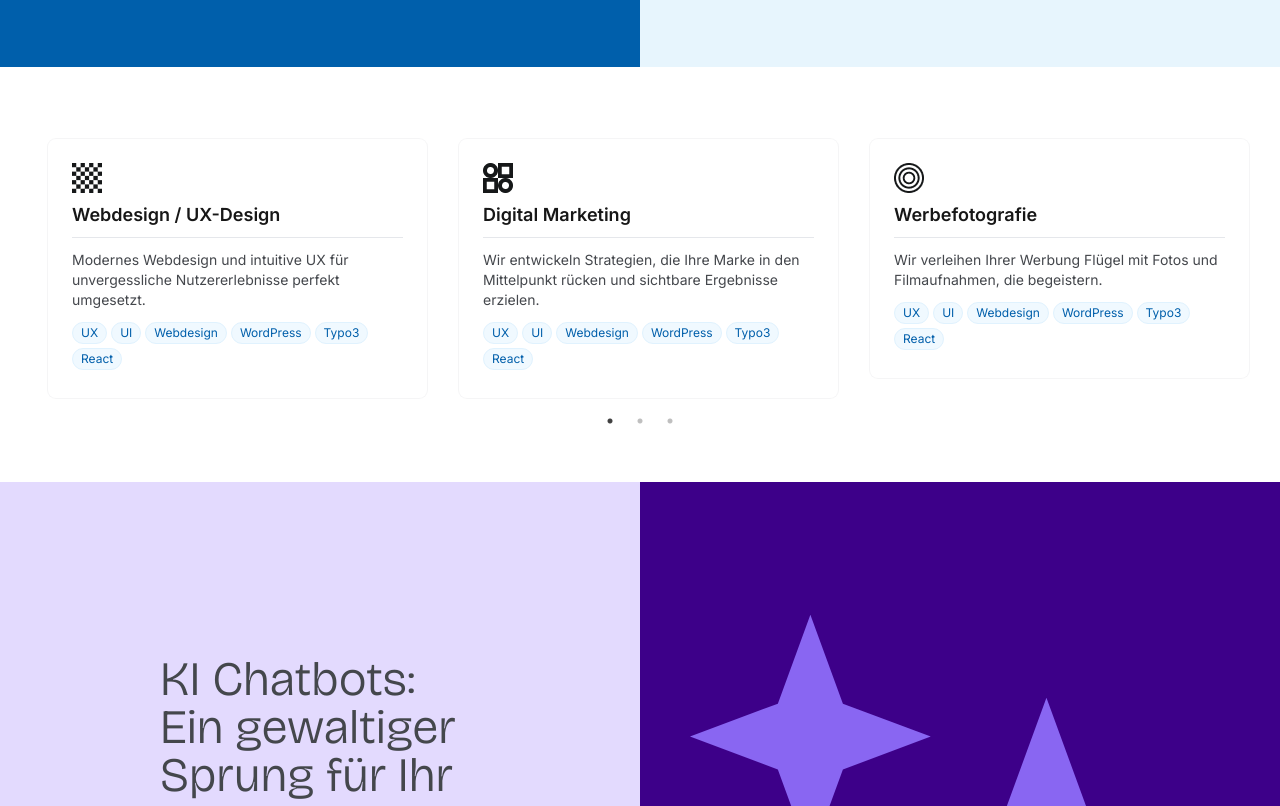
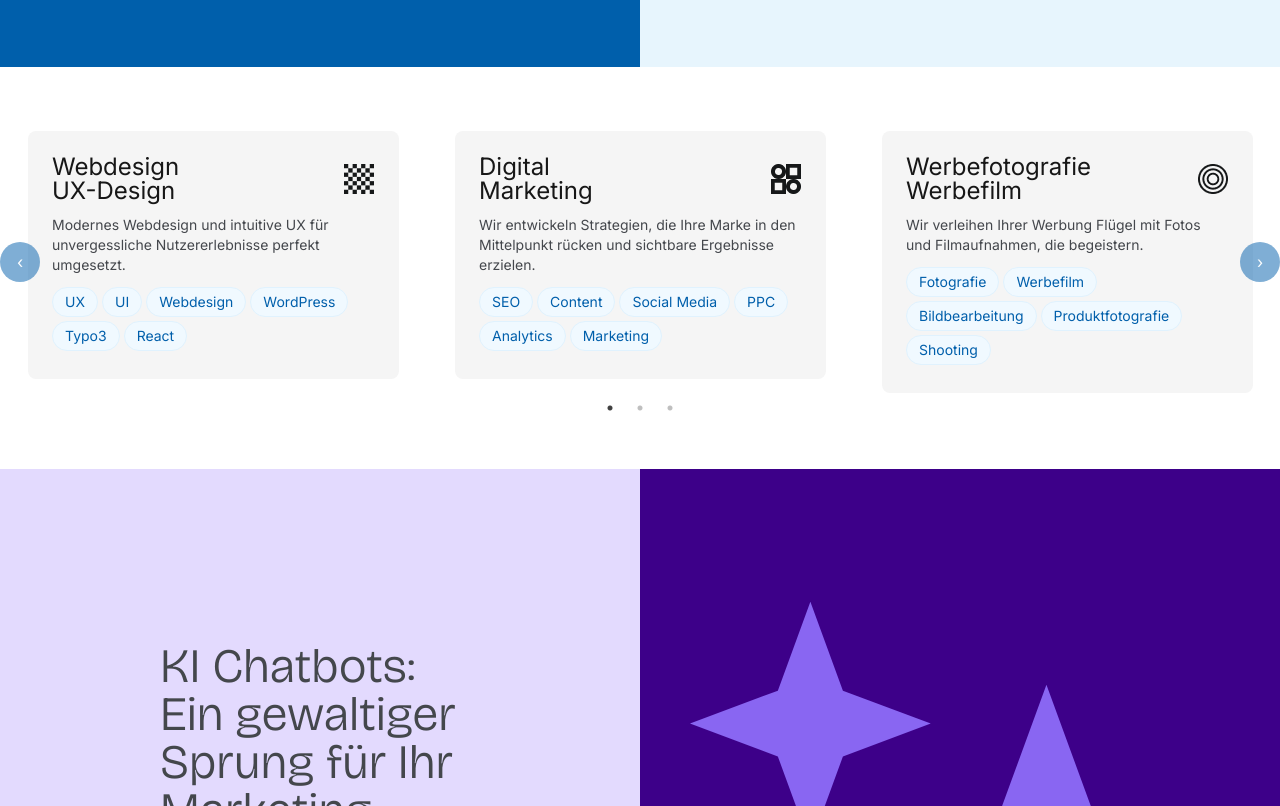
Before and after one commit to AImitSK/sk-online, a Next.js app in the folder frontend/: page / in a window 1280 px wide. Shown: the part 1720-2526 px from the top of the page. Built offline with nearby package versions, Linux system fonts and the light colour scheme.

Commit message:
Titel Slider

```diff
--- a/frontend/app/components/Iconboxenslider.js
+++ b/frontend/app/components/Iconboxenslider.js
@@ -8,17 +8,41 @@ import Link from 'next/link';
 export default function IconBoxSlider() {
     const sliderRef = useRef(null); // Slider-Referenz erstellen
 
+    const NextArrow = ({ onClick }) => {
+        return (
+            <div
+                className="absolute top-1/2 2xl:-right-5 right-0  transform -translate-y-1/2 bg-darkblue text-white w-10 h-10 flex items-center justify-center rounded-full cursor-pointer z-10 opacity-50 hover:opacity-100 transition-opacity duration-300"
+                onClick={onClick}
+            >
+                ›
+            </div>
+        );
+    };
+
+    const PrevArrow = ({ onClick }) => {
+        return (
+            <div
+                className="absolute top-1/2 2xl:-left-5 left-0 transform -translate-y-1/2 bg-darkblue text-white w-10 h-10 flex items-center justify-center rounded-full cursor-pointer z-10 opacity-50 hover:opacity-100 transition-opacity duration-300"
+                onClick={onClick}
+            >
+                ‹
+            </div>
+        );
+    };
+
+
     var settings = {
         dots: true,
-        infinite: false, // Infinite Loop deaktivieren, um Duplikate zu vermeiden
+        infinite: false,
         speed: 1000,
         slidesToShow: 3,
         slidesToScroll: 1,
         autoplay: false,
         autoplaySpeed: 2000,
         pauseOnHover: false,
-        centerPadding: '40px', // Definiert den Abstand zwischen den Kacheln
-        arrows: false, // Standardpfeile deaktivieren, um eigene zu verwenden
+        centerPadding: '0px', // Kein Padding an den Rändern
+        nextArrow: <NextArrow />,
+        prevArrow: <PrevArrow />,
         responsive: [
             {
                 breakpoint: 1024,
@@ -45,36 +69,35 @@ export default function IconBoxSlider() {
     };
 
     return (
-        <div className="w-full flex justify-center mb-11">
-            <div className="w-full max-w-screen-2xl px-6"> {/* Max-width gesetzt und Padding hinzugefügt */}
-                <Slider
-                    {...settings}
-                    ref={sliderRef}
-                    className="flex justify-center"
-                >
+        <div className="w-full flex justify-center mb-11 gap-12 relative">
+            <div className="w-full max-w-screen-2xl relative"> {/* Max-width gesetzt und Padding hinzugefügt */}
+                <Slider {...settings} ref={sliderRef} className="flex"> {/* Verwende gap für den Abstand */ }
 
                     {/* Slide 1 */}
-                    <div className="px-4">
-                        <a href="/leistungen/webdesign-uxdesign" className="m-2 group block w-full rounded-lg p-6 bg-white ring-1 ring-dunkel/5 space-y-3 hover:bg-darkblue hover:ring-blue">
-                            <div className="items-center mb-3">
+                    <div className="px-7">
+                        <a href="/leistungen/webdesign-uxdesign" className="block w-full rounded-lg p-6 bg-grey space-y-3 hover:bg-lightblue">
+                            <div className="flex items-center justify-between">
+                                <h3 className="font-inter font-normal text-2xl leading-6">
+                                    Webdesign<br />UX-Design
+                                </h3>
+                                <div className="w-8 h-8 flex items-center justify-center">
                                     <Image
                                         src="/mini-icon/icon-01.png"
-                                    alt="Logo Baeumer"
+                                        alt="Icon"
                                         width={30}
                                         height={30}
                                     />
                                 </div>
-                            <h3 className="font-inter font-semibold text-lg leading-5 group-hover:text-white">
-                                Webdesign / UX-Design
-                            </h3>
-                            <hr />
-                            <p className="font-inter text-sm text-dunkel group-hover:text-white">
+                            </div>
+
+                            <p className="font-inter text-sm text-dunkel">
                                 Modernes Webdesign und intuitive UX für unvergessliche Nutzererlebnisse perfekt umgesetzt.
                             </p>
+
                             <div className="flex">
                                 <ul className="flex flex-wrap">
                                     {['UX', 'UI', 'Webdesign', 'WordPress', 'Typo3', 'React'].map((item, index) => (
-                                        <li key={index} className="mr-1 mb-1 px-2 py-0.5 bg-sky-50 rounded-full border border-sky-100 text-darkblue text-xs">
+                                        <li key={index} className="mr-1 mb-1 px-3 py-1 bg-sky-50 rounded-full border border-sky-100 text-darkblue text-sm">
                                             {item}
                                         </li>
                                     ))}
@@ -83,10 +106,14 @@ export default function IconBoxSlider() {
                         </a>
                     </div>
 
-                    {/* Slide 2 */}
-                    <div className="px-4">
-                        <a href="/leistungen/webdesign-uxdesign" className="m-2 group block w-full rounded-lg p-6 bg-white ring-1 ring-dunkel/5 space-y-3 hover:bg-darkblue hover:ring-blue">
-                            <div className="items-center mb-3">
+                    {/* Weitere Slides */}
+                    <div className="px-7">
+                        <a href="/leistungen/webdesign-uxdesign" className="block w-full rounded-lg p-6 bg-grey space-y-3 hover:bg-lightblue">
+                            <div className="flex items-center justify-between">
+                                <h3 className="font-inter font-normal text-2xl leading-6">
+                                    Digital<br />Marketing
+                                </h3>
+                                <div className="w-8 h-8 flex items-center justify-center">
                                     <Image
                                         src="/mini-icon/icon-02.png"
                                         alt="Logo Baeumer"
@@ -94,17 +121,16 @@ export default function IconBoxSlider() {
                                         height={30}
                                     />
                                 </div>
-                            <h3 className="font-inter font-semibold text-lg leading-5 group-hover:text-white">
-                                Digital Marketing
-                            </h3>
-                            <hr />
-                            <p className="font-inter text-sm text-dunkel group-hover:text-white">
+                            </div>
+
+                            <p className="font-inter text-sm text-dunkel">
                                 Wir entwickeln Strategien, die Ihre Marke in den Mittelpunkt rücken und sichtbare Ergebnisse erzielen.
                             </p>
+
                             <div className="flex">
                                 <ul className="flex flex-wrap">
-                                    {['UX', 'UI', 'Webdesign', 'WordPress', 'Typo3', 'React'].map((item, index) => (
-                                        <li key={index} className="mr-1 mb-1 px-2 py-0.5 bg-sky-50 rounded-full border border-sky-100 text-darkblue text-xs">
+                                    {['SEO', 'Content', 'Social Media', 'PPC', 'Analytics', 'Marketing'].map((item, index) => (
+                                        <li key={index} className="mr-1 mb-1 px-3 py-1 bg-sky-50 rounded-full border border-sky-100 text-darkblue text-sm">
                                             {item}
                                         </li>
                                     ))}
@@ -113,10 +139,14 @@ export default function IconBoxSlider() {
                         </a>
                     </div>
 
-                    {/* Slide 3 */}
-                    <div className="px-4">
-                        <a href="/leistungen/webdesign-uxdesign" className="m-2 group block w-full rounded-lg p-6 bg-white ring-1 ring-dunkel/5 space-y-3 hover:bg-darkblue hover:ring-blue">
-                            <div className="items-center mb-3">
+                    {/* Weitere Slides */}
+                    <div className="px-7">
+                        <a href="/leistungen/webdesign-uxdesign" className="block w-full rounded-lg p-6 bg-grey space-y-3 hover:bg-lightblue">
+                            <div className="flex items-center justify-between">
+                                <h3 className="font-inter font-normal text-2xl leading-6">
+                                    Werbefotografie<br />Werbefilm
+                                </h3>
+                                <div className="w-8 h-8 flex items-center justify-center">
                                     <Image
                                         src="/mini-icon/icon-03.png"
                                         alt="Logo Baeumer"
@@ -124,17 +154,16 @@ export default function IconBoxSlider() {
                                         height={30}
                                     />
                                 </div>
-                            <h3 className="font-inter font-semibold text-lg leading-5 group-hover:text-white">
-                                Werbefotografie
-                            </h3>
-                            <hr />
-                            <p className="font-inter text-sm text-dunkel group-hover:text-white">
+                            </div>
+
+                            <p className="font-inter text-sm text-dunkel">
                                 Wir verleihen Ihrer Werbung Flügel mit Fotos und Filmaufnahmen, die begeistern.
                             </p>
+
                             <div className="flex">
                                 <ul className="flex flex-wrap">
-                                    {['UX', 'UI', 'Webdesign', 'WordPress', 'Typo3', 'React'].map((item, index) => (
-                                        <li key={index} className="mr-1 mb-1 px-2 py-0.5 bg-sky-50 rounded-full border border-sky-100 text-darkblue text-xs">
+                                    {['Fotografie', 'Werbefilm', 'Bildbearbeitung', 'Produktfotografie', 'Shooting'].map((item, index) => (
+                                        <li key={index} className="mr-1 mb-1 px-3 py-1 bg-sky-50 rounded-full border border-sky-100 text-darkblue text-sm">
                                             {item}
                                         </li>
                                     ))}
@@ -143,10 +172,14 @@ export default function IconBoxSlider() {
                         </a>
                     </div>
 
-                    {/* Slide 4 */}
-                    <div className="px-4">
-                        <a href="/leistungen/webdesign-uxdesign" className="m-2 group block w-full rounded-lg p-6 bg-white ring-1 ring-dunkel/5 space-y-3 hover:bg-darkblue hover:ring-blue">
-                            <div className="items-center mb-3">
+                    {/* Weitere Slides */}
+                    <div className="px-7">
+                        <a href="/leistungen/webdesign-uxdesign" className="block w-full rounded-lg p-6 bg-grey space-y-3 hover:bg-lightblue">
+                            <div className="flex items-center justify-between">
+                                <h3 className="font-inter font-normal text-2xl leading-6">
+                                    Content<br />Management
+                                </h3>
+                                <div className="w-8 h-8 flex items-center justify-center">
                                     <Image
                                         src="/mini-icon/icon-04.png"
                                         alt="Logo Baeumer"
@@ -154,17 +187,16 @@ export default function IconBoxSlider() {
                                         height={30}
                                     />
                                 </div>
-                            <h3 className="font-inter font-semibold text-lg leading-5 group-hover:text-white">
-                                Content Management
-                            </h3>
-                            <hr />
-                            <p className="font-inter text-sm text-dunkel group-hover:text-white">
+                            </div>
+
+                            <p className="font-inter text-sm text-dunkel">
                                 Von der Planung bis zur Optimierung setzen wir Maßstäbe für Sie und sorgen für perfekten Content.
                             </p>
+
                             <div className="flex">
                                 <ul className="flex flex-wrap">
-                                    {['UX', 'UI', 'Webdesign', 'WordPress', 'Typo3', 'React'].map((item, index) => (
-                                        <li key={index} className="mr-1 mb-1 px-2 py-0.5 bg-sky-50 rounded-full border border-sky-100 text-darkblue text-xs">
+                                    {['CMS', 'Content', 'Publishing', 'WordPress', 'Typo3', 'hubspot'].map((item, index) => (
+                                        <li key={index} className="mr-1 mb-1 px-3 py-1 bg-sky-50 rounded-full border border-sky-100 text-darkblue text-sm">
                                             {item}
                                         </li>
                                     ))}
@@ -173,10 +205,14 @@ export default function IconBoxSlider() {
                         </a>
                     </div>
 
-                    {/* Slide 5 */}
-                    <div className="px-4">
-                        <a href="/leistungen/webdesign-uxdesign" className="m-2 group block w-full rounded-lg p-6 bg-white ring-1 ring-dunkel/5 space-y-3 hover:bg-darkblue hover:ring-blue">
-                            <div className="items-center mb-3">
+                    {/* Weitere Slides */}
+                    <div className="px-7">
+                        <a href="/leistungen/webdesign-uxdesign" className="block w-full rounded-lg p-6 bg-grey space-y-3 hover:bg-lightblue">
+                            <div className="flex items-center justify-between">
+                                <h3 className="font-inter font-normal text-2xl leading-6">
+                                    KI-Chatbots<br />Automation
+                                </h3>
+                                <div className="w-8 h-8 flex items-center justify-center">
                                     <Image
                                         src="/mini-icon/icon-02.png"
                                         alt="Logo Baeumer"
@@ -184,17 +220,16 @@ export default function IconBoxSlider() {
                                         height={30}
                                     />
                                 </div>
-                            <h3 className="font-inter font-semibold text-lg leading-5 group-hover:text-white">
-                                KI-Chatbots
-                            </h3>
-                            <hr />
-                            <p className="font-inter text-sm text-dunkel group-hover:text-white">
+                            </div>
+
+                            <p className="font-inter text-sm text-dunkel">
                                 Kommunikation neu gedacht mit individuell trainierten KI-Chatbots für Ihre Marke.
                             </p>
+
                             <div className="flex">
                                 <ul className="flex flex-wrap">
-                                    {['UX', 'UI', 'Webdesign', 'WordPress', 'Typo3', 'React'].map((item, index) => (
-                                        <li key={index} className="mr-1 mb-1 px-2 py-0.5 bg-sky-50 rounded-full border border-sky-100 text-darkblue text-xs">
+                                    {['Chatbot', 'KI', 'Automation', 'Natural Language', 'Support', 'AI'].map((item, index) => (
+                                        <li key={index} className="mr-1 mb-1 px-3 py-1 bg-sky-50 rounded-full border border-sky-100 text-darkblue text-sm">
                                             {item}
                                         </li>
                                     ))}
```
Also changed, not shown: frontend/app/page.js (+11 -5 lines), frontend/public/titel.svg. Lines whose indentation alone changed are shown as unchanged.
